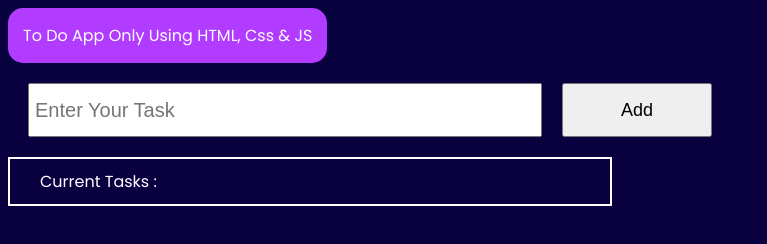
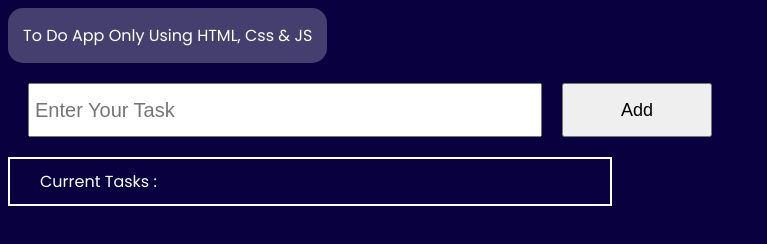
Before and after one commit to INiteshSingh/My-Projects, a plain HTML site: page ToDo-App/index.html in a window 1280 px wide. Shown: the whole page, without its empty margins (0-767 px from the left). Drawn offline with Linux system fonts and the light colour scheme.

Commit message:
added a backdrop filter property to the webpage

```diff
--- a/ToDo-App/style.css
+++ b/ToDo-App/style.css
@@ -5,10 +5,11 @@ body{
     font-family:"Poppins",sans-serif;
 }
 .container{
-    background-color: #B13BFF;
+    background-color: #fefcff3f;
     padding:15px;
     border-radius:15px;
     width:fit-content;
+    backdrop-filter: blur(10px);
 }
 .enter-data{
     margin:20px;
```
